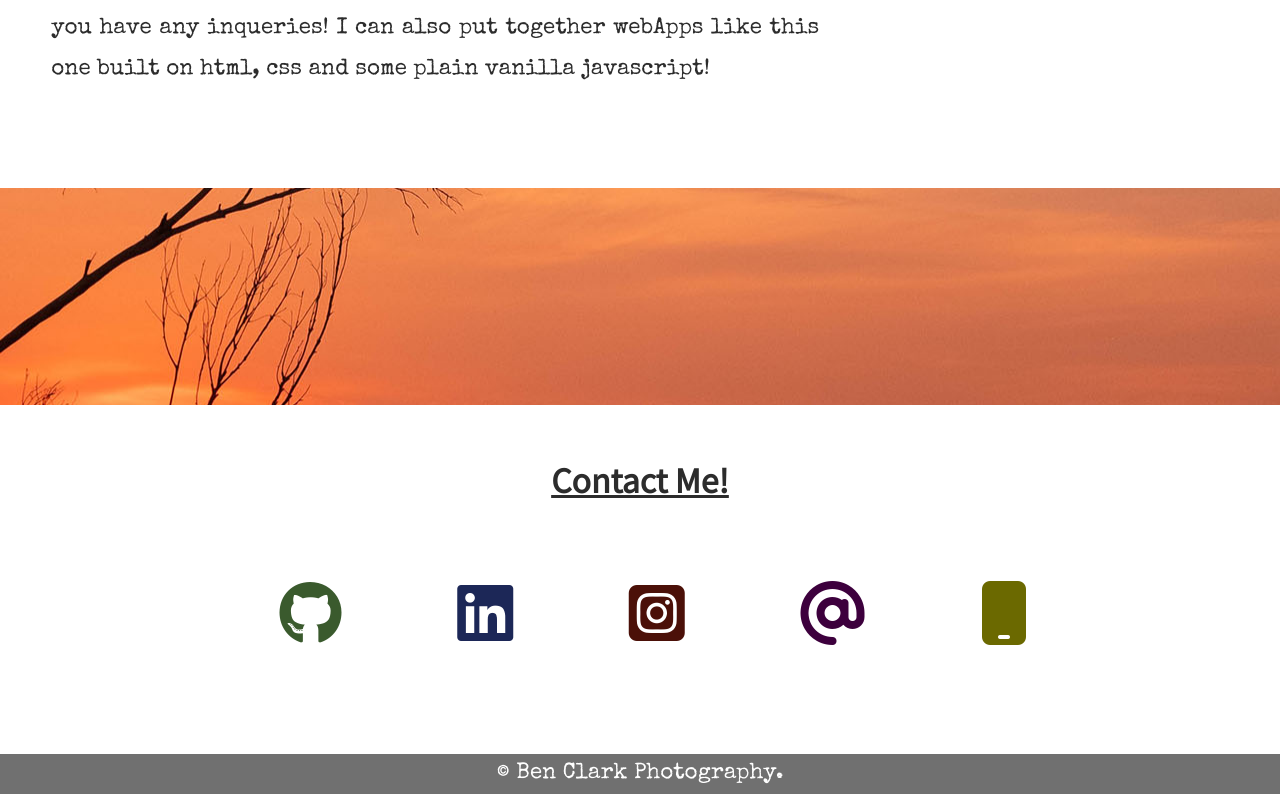
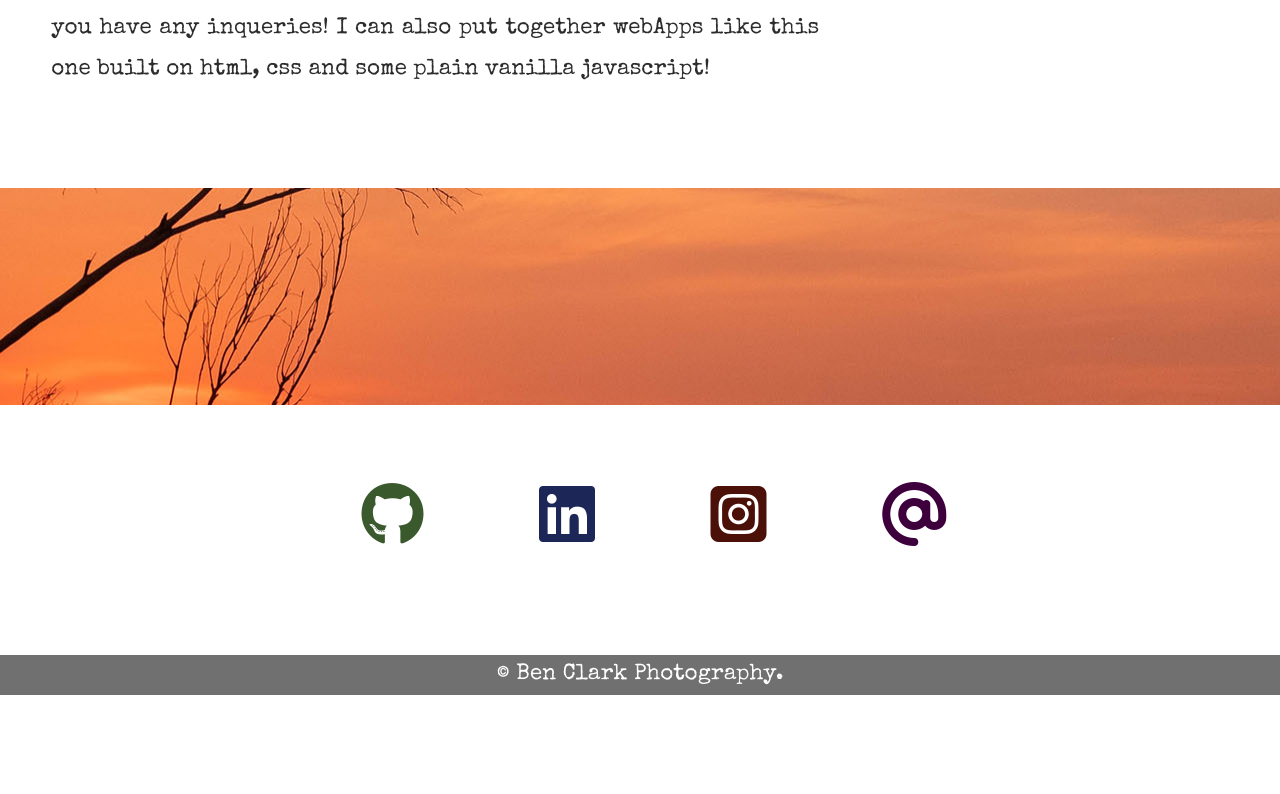
Before and after one commit to BenShigeruClark/stock-photo-app, a plain HTML site: page index.html in a window 1280 px wide. Shown: the part 5402-6196 px from the top of the page. After the commit the page ends 6097 px from the top, so only its background shows below. Drawn offline with nearby package versions, Linux system fonts and the light colour scheme; a web font is replaced by a local one.

Commit message:
remove contact icon

```diff
--- a/index.html
+++ b/index.html
@@ -119,7 +119,7 @@
                 </div>
             </section>
         <div class="clearfix"></div>
-        <h2>Contact Me!</h2>
+        <!-- <h2>Contact Me!</h2> -->
             <!-- <section class="contact">
                 <p>Ben Clark <br class="break"><a href="mailto:benclarkphoto@mac.com">benclarkphoto@mac.com</a> <br class="break"> 310.707.7111</p>
             </section> -->
@@ -146,11 +146,11 @@
                             <i class="fas fa-at"></i>
                         </a>
                     </li>
-                    <li>
+                    <!-- <li>
                         <a href="tel:310-707-7111" id="mobile" class="btn contact-details">
                             <i class="fas fa-mobile"></i>
                         </a>
-                    </li>
+                    </li> -->
                 </ul>
             </footer>
             <footer class="second">
```
